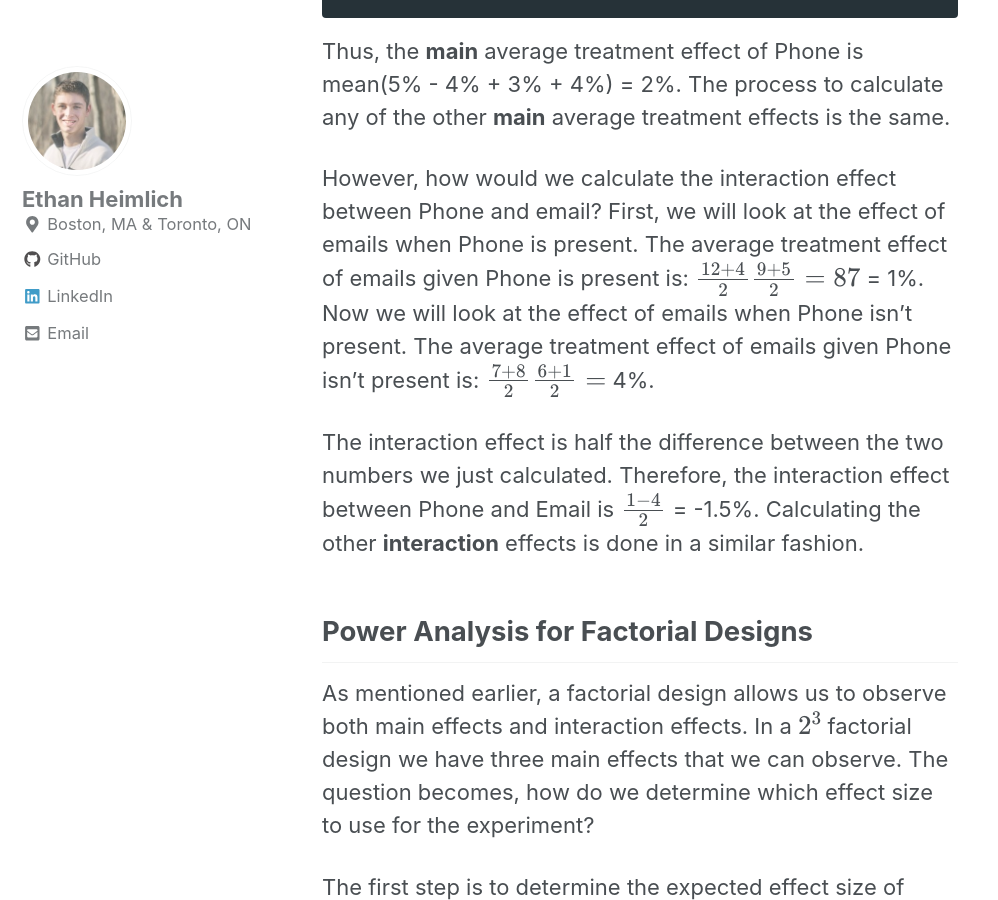
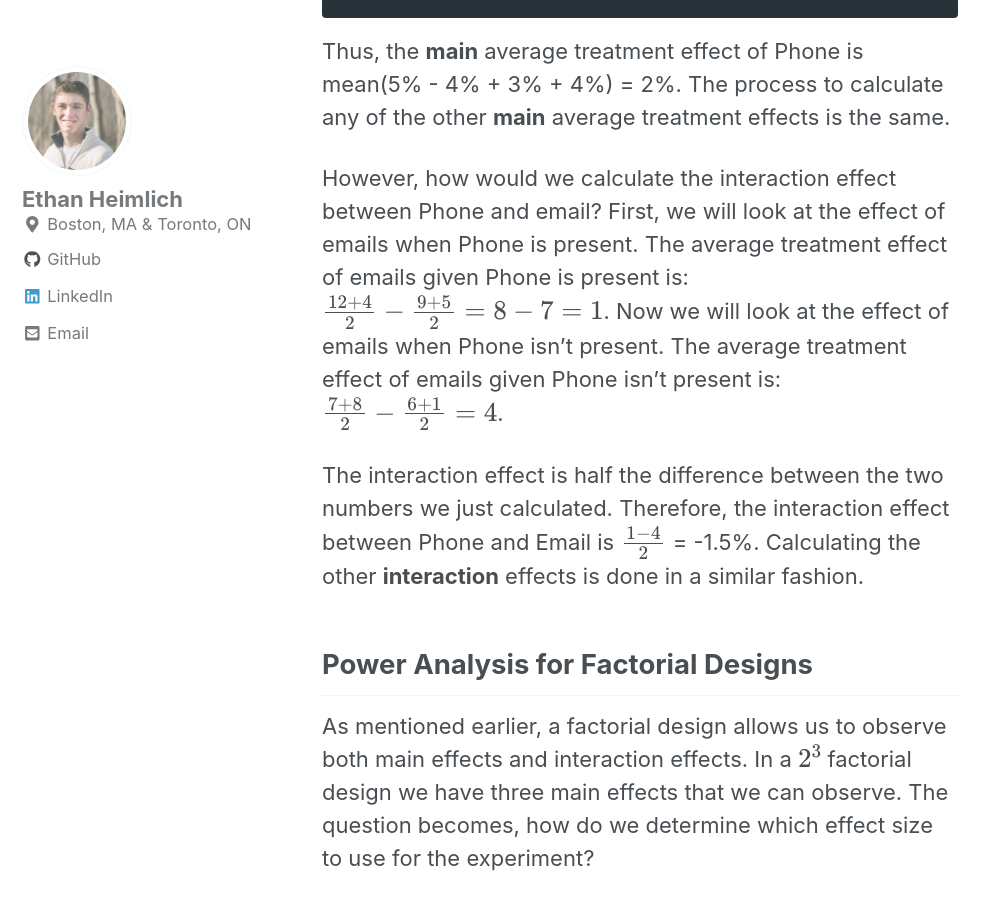
Before and after one commit to eheimlich/eheimlich.github.io, a Jekyll site: the page built from _posts/2019-08-03-factorial_design.md, in a window 1280 px wide and 900 px high, scrolled down 11952 px. Shown: the whole window, without its empty margins (0-998 px from the left). Built offline with Jekyll 4.4.1, drawn with Linux system fonts in a browser that asks for light colours; cached includes are drawn as plain includes; nearby versions of some CDN libraries; formulas are drawn with MathJax 3.

Commit message:
Changed math syntax 5

```diff
--- a/_posts/2019-08-03-factorial_design.md
+++ b/_posts/2019-08-03-factorial_design.md
@@ -327,7 +327,7 @@ Thus, the **main** average treatment effect of Phone is mean(5% - 4% + 3% + 4%)
 
 
 
-However, how would we calculate the interaction effect between Phone and email? First, we will look at the effect of emails when Phone is present. The average treatment effect of emails given Phone is present is: $$ \frac{12 + 4}{2}  \frac{9 + 5}{2} = 8  7 $$ = 1%. Now we will look at the effect of emails when Phone isn't present. The average treatment effect of emails given Phone isn't present is: $$ \frac{7 + 8}{2}  \frac{6 + 1}{2} = $$ 4%.
+However, how would we calculate the interaction effect between Phone and email? First, we will look at the effect of emails when Phone is present. The average treatment effect of emails given Phone is present is: $$ \frac{12 + 4}{2} - \frac{9 + 5}{2} = 8 - 7 = 1% $$. Now we will look at the effect of emails when Phone isn't present. The average treatment effect of emails given Phone isn't present is: $$ \frac{7 + 8}{2} - \frac{6 + 1}{2} = 4% $$.
 
 
 
```
